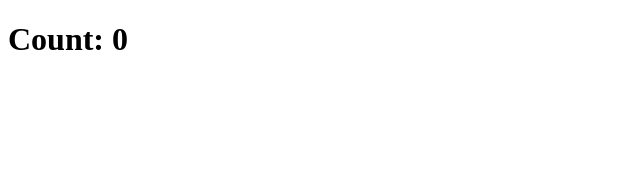
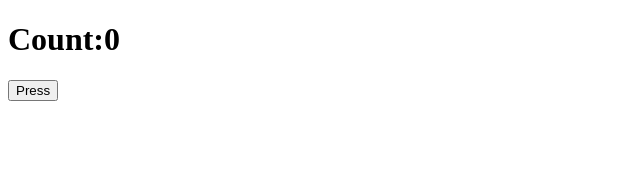
Before and after one commit to mate-academy/react_counter, a React (Create React App) app: page / in a window 1280 px wide. Shown: the top 170 px of the page, without its empty margins (0-640 px from the left). Built offline with nearby package versions, Linux system fonts and the light colour scheme; the HTML template or start-up script is replaced by a standard one.

Commit message:
solution

```diff
--- a/src/App.js
+++ b/src/App.js
@@ -1,8 +1,9 @@
 import React from 'react';
 import './App.css';
+import Counter from './Counter';
 
 const App = () => (
-  <h1>Count: 0</h1>
+  <Counter />
 );
 
 export default App;
--- /dev/null
+++ b/src/Counter.js
@@ -0,0 +1,30 @@
+import React from 'react';
+
+class Counter extends React.Component {
+  state = { counter: 0 };
+
+  clickHandler = () => {
+    this.setState(prevState => (
+      { counter: prevState.counter + 1 }
+    ));
+  };
+
+  render() {
+    return (
+      <>
+        <h1>
+          Count:
+          {this.state.counter}
+        </h1>
+        <button
+          type="button"
+          onClick={this.clickHandler}
+        >
+          Press
+        </button>
+      </>
+    );
+  }
+}
+
+export default Counter;
```
Also changed, not shown: 1 other file (tests, documents, lock files or other folders).
